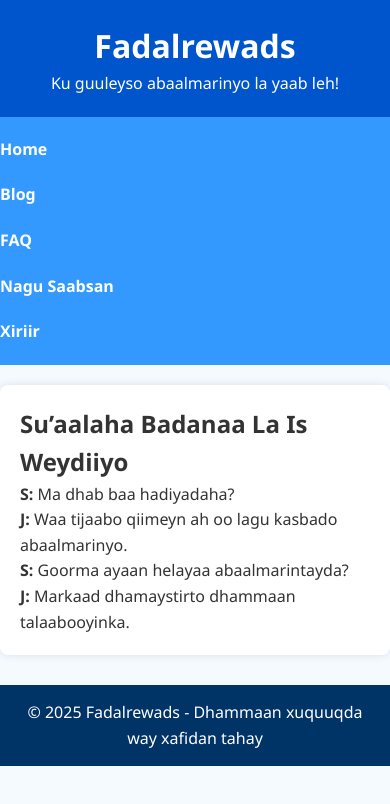
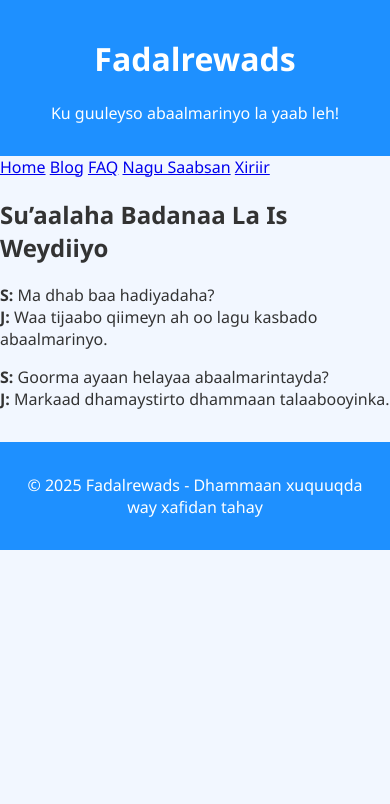
Before and after one commit to fadalstore/Fadalrewards, a plain HTML site: page faq.html in a window 390 px wide. Drawn offline with Linux system fonts and the light colour scheme.

Commit message:
Update style.css

```diff
--- a/style.css
+++ b/style.css
@@ -1,69 +1,61 @@
-
-* {
-  box-sizing: border-box;
+body {
+    font-family: 'Segoe UI', Tahoma, Geneva, Verdana, sans-serif;
+    background: #f2f7ff;
     margin: 0;
     padding: 0;
-}
-body {
-  font-family: 'Segoe UI', Tahoma, Geneva, Verdana, sans-serif;
-  background-color: #f4faff;
     color: #333;
-  line-height: 1.6;
 }
 header {
-  background: #0055cc;
-  color: #fff;
-  padding: 20px 0;
+    background: #1e90ff;
+    color: white;
+    padding: 1rem;
     text-align: center;
 }
-nav {
-  display: flex;
-  justify-content: center;
-  background: #3399ff;
-  padding: 10px 0;
+.logo {
+    max-height: 60px;
 }
-nav a {
+.question-box,
+.form-container,
+.rewards-container,
+.thankyou {
+    padding: 2rem;
+    text-align: center;
+}
+.button {
+    display: inline-block;
+    padding: 0.75rem 1.5rem;
+    margin: 0.5rem;
+    background: #007bff;
     color: white;
-  margin: 0 15px;
     text-decoration: none;
-  font-weight: bold;
+    border-radius: 5px;
 }
-nav a:hover {
-  text-decoration: underline;
+input {
+    padding: 0.75rem;
+    width: 80%;
+    margin: 1rem 0;
+    border-radius: 4px;
+    border: 1px solid #ccc;
 }
-.container {
-  max-width: 900px;
-  margin: 20px auto;
-  padding: 20px;
-  background: white;
-  border-radius: 8px;
-  box-shadow: 0 0 10px rgba(0,0,0,0.1);
+button {
+    background: #007bff;
+    color: white;
+    padding: 0.75rem 1.5rem;
+    border: none;
+    border-radius: 5px;
+    cursor: pointer;
+}
+.rewards img {
+    width: 150px;
+    margin: 1rem;
+    border: 2px solid #1e90ff;
+    border-radius: 10px;
+    cursor: pointer;
 }
 footer {
-  background: #003366;
+    background: #1e90ff;
     color: white;
+    padding: 1rem;
     text-align: center;
-  padding: 15px;
-  margin-top: 30px;
+    margin-top: 2rem;
 }
-@media (max-width: 600px) {
-  nav {
-    flex-direction: column;
-  }
-  nav a {
-    margin: 10px 0;
-  }
-}
-button {
-  background-color: #3399ff;
-  color: white;
-  border: none;
-  padding: 10px 20px;
-  margin-top: 20px;
-  border-radius: 4px;
-  font-size: 16px;
-  cursor: pointer;
-}
-button:hover {
-  background-color: #007acc;
-}
```
Lines whose indentation alone changed are shown as unchanged.
